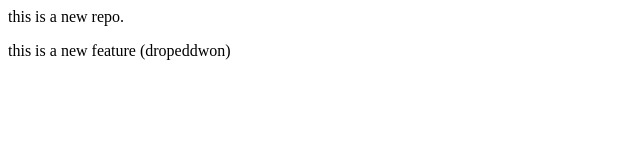
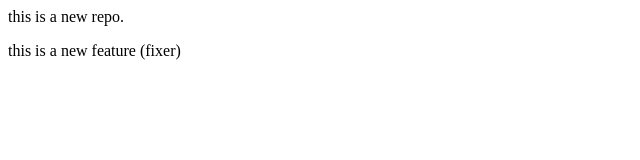
Before and after one commit to suranjan2003/localrepo, a plain HTML site: page index.html in a window 1280 px wide. Shown: the full height of the page, 0-640 px from the left. Drawn offline with Linux system fonts and the light colour scheme.

Commit message:
add fixer

```diff
--- a/index.html
+++ b/index.html
@@ -1,2 +1,2 @@
 <p>this is a new repo.</p>
-<p>this is a new feature (dropeddwon)</p>
+<p>this is a new feature (fixer)</p>
```
